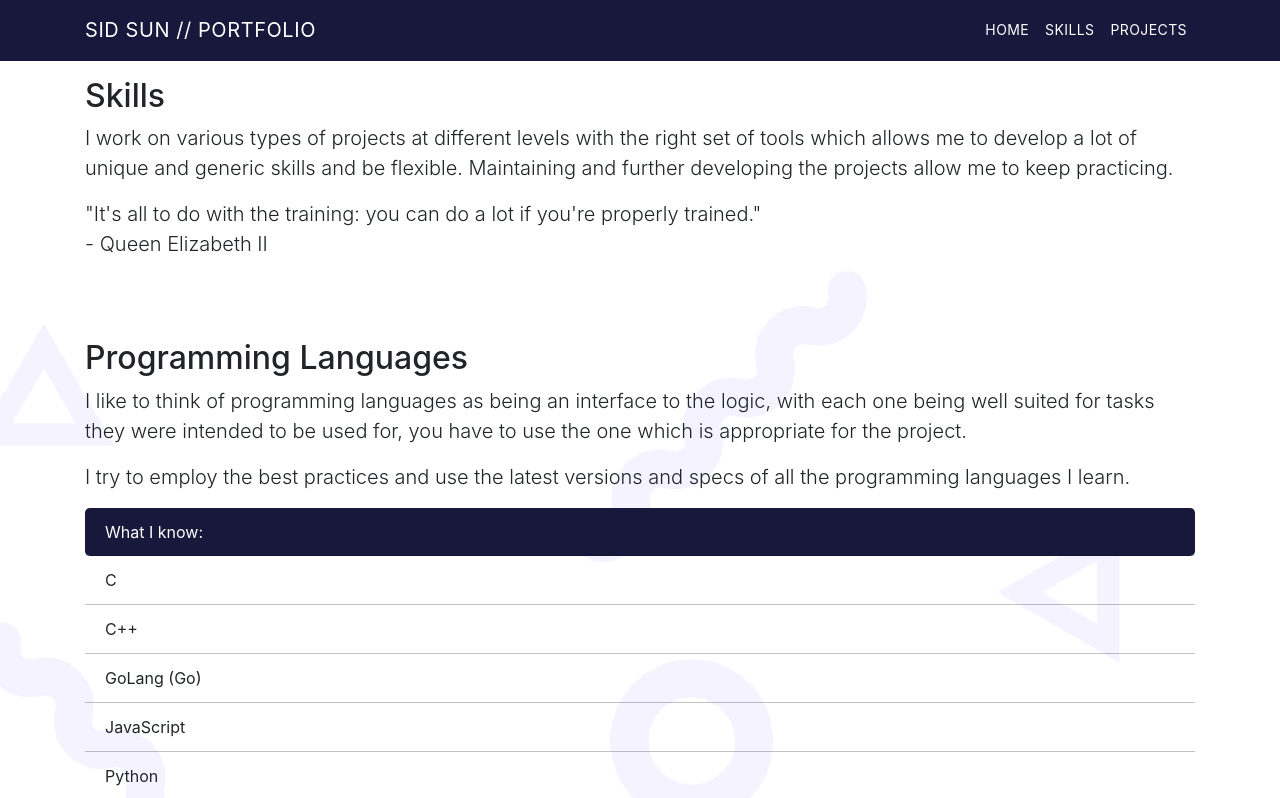
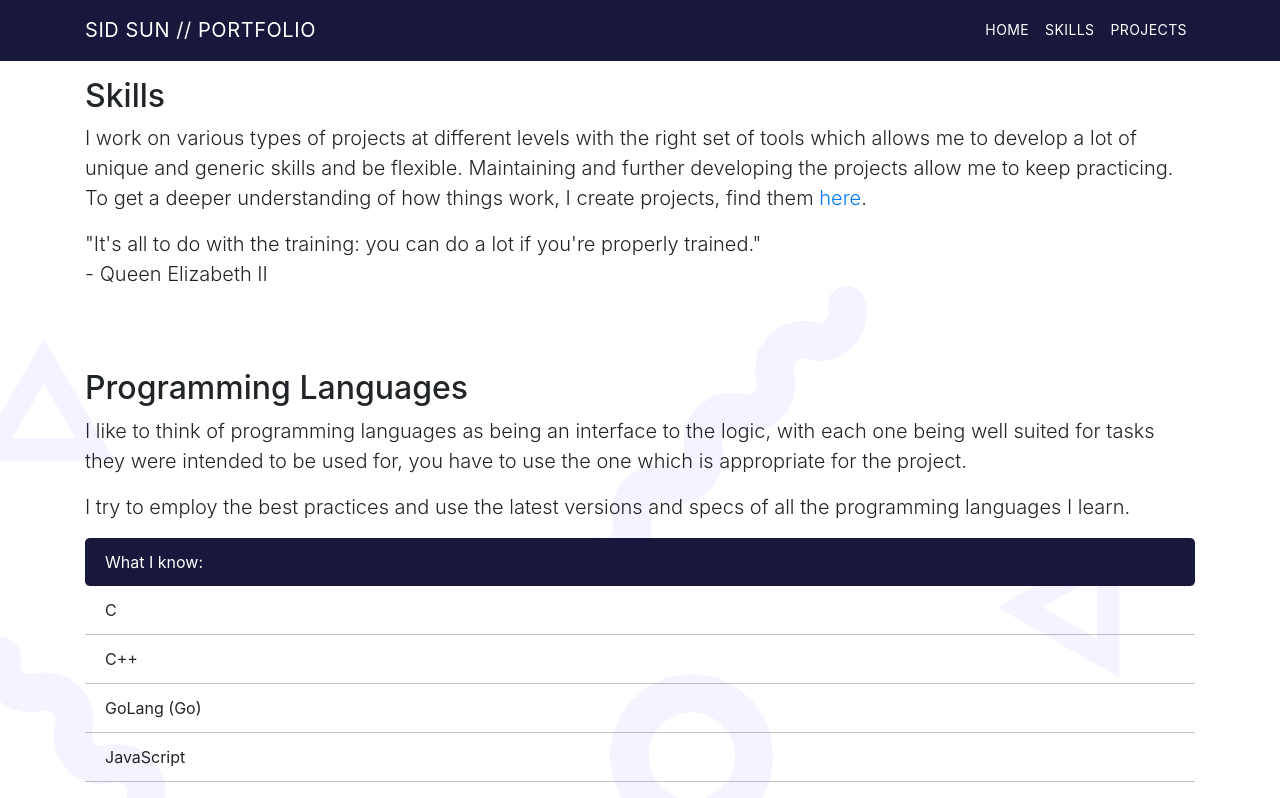
Before and after one commit to Sid-Sun/portfolio, a React (Create React App) app: page /skills in a window 1280 px wide. Shown: the top 798 px of the page. Built offline with nearby package versions, Linux system fonts and the light colour scheme.

Commit message:
Added a link that pulls a sneaky on ya
Signed-off-by: Sid Sun <sid@sidsun.com>

```diff
--- a/src/components/Skills/Skills.js
+++ b/src/components/Skills/Skills.js
@@ -5,6 +5,7 @@ import'./Skills.css'
 // import Col from "react-bootstrap/Col";
 // import {NavLink} from "react-router-dom";
 import ListGroup from "react-bootstrap/ListGroup";
+import {NavLink} from "react-router-dom";
 
 export default class Skills extends PureComponent {
     componentDidMount() {
@@ -25,6 +26,8 @@ export default class Skills extends PureComponent {
                                 which allows me to develop
                                 a lot of unique and generic skills and be flexible. Maintaining and further developing
                                 the projects allow me to keep practicing.
+                                <br/>
+                                To get a deeper understanding of how things work, I create projects, find them <NavLink to="/projects">here</NavLink>.
                             </p>
                             {/*Add a nice quote below:*/}
                             <p className="lead">
```
